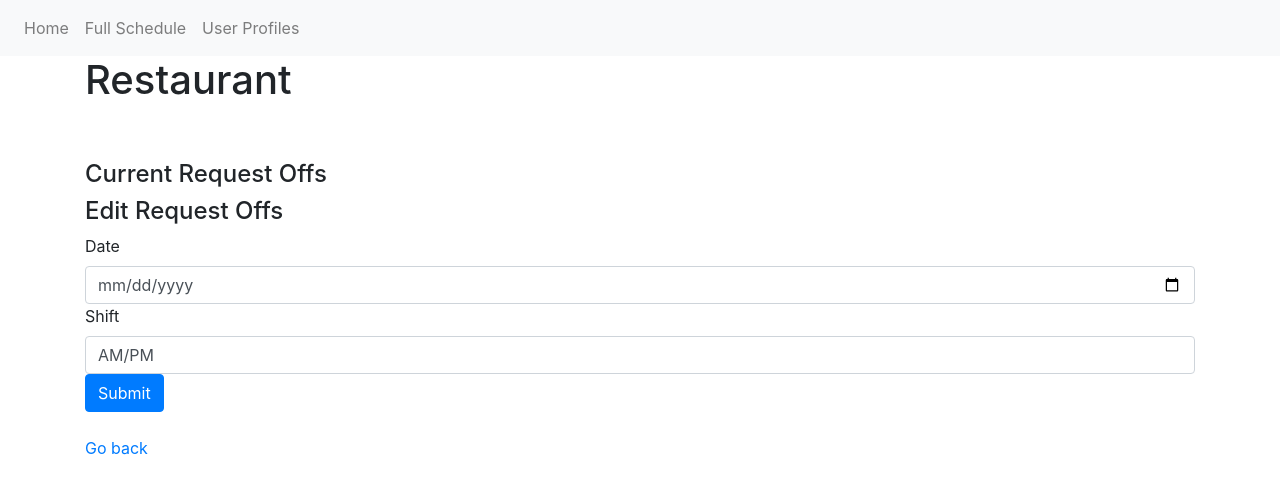
After one commit to hawkinscjh/Schedule-Hawk-01, a Flask app: template templates/edit_requestoffs_profile.html in a window 1280 px wide. The commit adds this page. Shown: the top 494 px of the page. Run offline with Flask 2, Linux system fonts and the light colour scheme; the template is opened without the code that fills it, so the values that code supplies are empty; some libraries are stand-ins or nearby versions.

Commit message:
Add ability to remove request offs

```diff
--- a/main.py
+++ b/main.py
@@ -136,7 +136,7 @@ def delete_schedule():
 			for profile in schedule['Working']:
 				profile_key = client.key("profile", profile['id'])
 				select_profile = client.get(key=profile_key)
-				select_profile['Schedule'].remove({"id": schedule.key.id, "Date": schedule["Date"], "Shift": schedule["Shift"]})
+				select_profile['schedule'].remove({"id": schedule.key.id, "Date": schedule["Date"], "Shift": schedule["Shift"]})
 				client.put(select_profile)
 		client.delete(schedule_key)
 
@@ -156,8 +156,8 @@ def add_delete_schedule_profile(sid, pid):
 		profile_key = client.key("profile", int(pid))
 		profile = client.get(key=profile_key)
 		if schedule != None and profile != None:
-			schedule['Working'].append({"id": profile.key.id, "fName": profile['fName'], "lName": profile['lName'] ,"email": profile["email"], "Schedule": profile['Schedule']})
-			profile['Schedule'].append({"id": schedule.key.id, "Date": schedule["Date"], "Shift": schedule["Shift"]})
+			schedule['Working'].append({"id": profile.key.id, "fName": profile['fName'], "lName": profile['lName'] ,"email": profile["email"], "schedule": profile['schedule']})
+			profile['schedule'].append({"id": schedule.key.id, "Date": schedule["Date"], "Shift": schedule["Shift"]})
 			client.put(schedule)
 			client.put(profile)
 
@@ -177,8 +177,8 @@ def add_delete_schedule_profile(sid, pid):
 		profile_key = client.key("profile", int(pid))
 		profile = client.get(key=profile_key)
 		if schedule != None and profile != None:
-			schedule['Working'].remove({"id": profile.key.id, "fName": profile['fName'], "lName": profile['lName'] ,"email": profile["email"],  "Schedule": profile["Schedule"]})
-			profile['Schedule'].remove({"id": schedule.key.id, "Date": schedule["Date"], "Shift": schedule["Shift"]})
+			schedule['Working'].remove({"id": profile.key.id, "fName": profile['fName'], "lName": profile['lName'] ,"email": profile["email"],  "schedule": profile["schedule"]})
+			profile['schedule'].remove({"id": schedule.key.id, "Date": schedule["Date"], "Shift": schedule["Shift"]})
 			client.put(schedule)
 			client.put(profile)
 			schedule_key = client.key("schedule", int(sid))
@@ -196,8 +196,8 @@ def add_delete_schedule_profile(sid, pid):
 		profile_key = client.key("profile", int(pid))
 		profile = client.get(key=profile_key)
 		if schedule != None and profile != None:
-			schedule['Working'].remove({"id": profile.key.id, "fName": profile['fName'], "lName": profile['lName'] ,"email": profile["email"],  "Schedule": profile["Schedule"]})
-			profile['Schedule'].remove({"id": schedule.key.id, "Date": schedule["Date"], "Shift": schedule["Shift"]})
+			schedule['Working'].remove({"id": profile.key.id, "fName": profile['fName'], "lName": profile['lName'] ,"email": profile["email"],  "schedule": profile["schedule"]})
+			profile['schedule'].remove({"id": schedule.key.id, "Date": schedule["Date"], "Shift": schedule["Shift"]})
 			client.put(schedule)
 			client.put(profile)
 
@@ -224,7 +224,7 @@ def profiles():
 		if content["fName"] != '' and content["lName"] != '' and content["email"] != '' and content["phone"] != '':
 
 			new_profile = datastore.entity.Entity(key=client.key("profile"))
-			new_profile.update({"fName": content["fName"],"lName": content["lName"], "email": content["email"], "phone": content["phone"], "Schedule": [], "Availability": [], "Request Offs": [], "Schedule Changes": []})
+			new_profile.update({"fName": content["fName"],"lName": content["lName"], "email": content["email"], "phone": content["phone"], "schedule": [], "availability": [], "requestOffs": [], "scheduleChanges": []})
 			query = client.query(kind='profile')
 			fName_lName_email_phone = [entity["fName"] + entity["lName"] + entity["email"] + entity["phone"] for entity in query.fetch()]
 			if (content["fName"] + content["lName"] + content["email"] + content["phone"]) in fName_lName_email_phone:
@@ -265,27 +265,70 @@ def get_profile_id(pid):
 	else:
 		return "Method not allowed", 405
 
-@app.route('/profiles/edit/<pid>', methods=['GET', 'POST', 'PATCH', 'PUT'])
-def edit_profile_id(pid):
+@app.route('/profiles/availability/<pid>', methods=['GET', 'POST', 'PATCH', 'PUT'])
+def edit_availability_profile_id(pid):
 	if request.method == 'GET':
 		profile_key = client.key("profile", int(pid))
 		profile = client.get(key=profile_key)
-		return render_template('edit_profile.html', data=profile)
+		return render_template('edit_availability_profile.html', data=profile)
 	if request.method == 'PATCH':
 		profile_key = client.key("profile", int(pid))
 		profile = client.get(key=profile_key)
-		return render_template('edit_profile.html', data=profile)
+		return render_template('edit_availability_profile.html', data=profile)
 	elif request.method == 'POST':
 		profile_key = client.key("profile", int(pid))
 		profile = client.get(key=profile_key)
-		profile['Availability'].clear()
+		profile['availability'].clear()
 		content = request.form
-		#profile.update({"Availability": content["Sunday"], content["Monday"], })
-		#profile.update({"Availability": "Sunday": content["Sunday"], "Monday": content["Monday"], "Tuesday": content["Tuesday"], "Wednesday": content["Wednesday"], "Thursday": content["Thursday"], "Friday": content["Friday"], "Saturday": content["Saturday"]})
-		profile['Availability'].append({"Sunday": content["Sunday"], "Monday": content["Monday"], "Tuesday": content["Tuesday"], "Wednesday": content["Wednesday"], "Thursday": content["Thursday"], "Friday": content["Friday"], "Saturday": content["Saturday"]})
+		profile['availability'].append({"Sunday": content["Sunday"], "Monday": content["Monday"], "Tuesday": content["Tuesday"], "Wednesday": content["Wednesday"], "Thursday": content["Thursday"], "Friday": content["Friday"], "Saturday": content["Saturday"]})
 		client.put(profile)
 
-		return render_template('edit_profile.html', data=profile)
+		return render_template('edit_availability_profile.html', data=profile)
+	else:
+		return "Method not allowed", 405
+
+@app.route('/profiles/requestoffs/<pid>', methods=['GET', 'POST', 'PATCH', 'PUT'])
+def edit_requestoffs_profile_id(pid):
+	if request.method == 'GET':
+		profile_key = client.key("profile", int(pid))
+		profile = client.get(key=profile_key)
+		return render_template('edit_requestoffs_profile.html', data=profile)
+	if request.method == 'PATCH':
+		profile_key = client.key("profile", int(pid))
+		profile = client.get(key=profile_key)
+		return render_template('edit_requestoffs_profile.html', data=profile)
+	elif request.method == 'POST':
+		profile_key = client.key("profile", int(pid))
+		profile = client.get(key=profile_key)
+		content = request.form
+		profile['requestOffs'].append({"Date": content["Date"], "Shift": content["Shift"]})
+		client.put(profile)
+
+		return render_template('edit_requestoffs_profile.html', data=profile)
+	else:
+		return "Method not allowed", 405
+
+@app.route('/profiles/delete-requestoff', methods=['POST'])
+def delete_requestOff():
+	if request.method == 'POST':
+		jsonData = json.loads(request.data)
+		print(jsonData)
+		profile_id = jsonData['profile_id']
+		profile_key = client.key("profile", int(profile_id))
+		request_date = jsonData['Date']
+		request_shift = jsonData['Shift']
+		profile = client.get(key=profile_key)
+		if profile == None:
+			return (jsonify({'Error': 'No profile with this profile_id exists'}), 404)
+
+		for date in profile['requestOffs']:
+			for shift in profile['requestOffs']:
+				if date == request_date and shift == request_shift:
+					profile['requestOffs'].remove(date)
+			client.put(profile)
+
+		return render_template('edit_requestoffs_profile.html', data=profile)
+
 	else:
 		return "Method not allowed", 405
 
@@ -300,11 +343,11 @@ def delete_profile():
 		if profile == None:
 			return (jsonify({'Error': 'No profile with this profile_id exists'}), 404)
 
-		if profile['Schedule'] != []:
-			for schedule in profile['Schedule']:
+		if profile['schedule'] != []:
+			for schedule in profile['schedule']:
 				schedule_key = client.key("schedule", schedule['id'])
 				select_schedule = client.get(key=schedule_key)
-				select_schedule['Working'].remove({"id": profile.key.id, "fName": profile['fName'], "lName": profile['lName'] ,"email": profile["email"],  "Schedule": profile["Schedule"]})
+				select_schedule['Working'].remove({"id": profile.key.id, "fName": profile['fName'], "lName": profile['lName'] ,"email": profile["email"],  "schedule": profile["schedule"]})
 				client.put(select_schedule)
 
 		client.delete(profile_key)
--- a/static/script.js
+++ b/static/script.js
@@ -45,3 +45,16 @@ function deleteScheduleProfile(schedule_id, profile_id) {
   window.location.href = "/schedules/"+schedule_id;
 }
 };
+
+function deleteRequestOff(profile_id, date, shift) {
+  if (confirm("Remove request off from profile?") == true) {
+  fetch("/profiles/delete-requestoff/"+profile_id, {
+    method: "POST",
+    body: JSON.stringify({ profile_id: profile_id, date: date, shift: shift }),
+  }).then((_res) => {
+    window.location.href = "/profiles/requestoffs/"+profile_id;
+  });
+ } else {
+  window.location.href = "/profiles/requestoffs/"+profile_id;
+}
+};
--- /dev/null
+++ b/templates/edit_requestoffs_profile.html
@@ -0,0 +1,35 @@
+{% extends "base.html" %} {% block title %}Home{% endblock %} {% block content %}
+  <body>
+    <h1>Restaurant</h1>
+    <h3 align="center">{{ data['fName'] }} {{ data['lName'] }}</h3>
+    <br />
+    <br />
+    <h4>Current Request Offs</h4>
+    {% for x in data['requestOffs'] %}
+      <tr>{{ x['Date'] }}</tr>
+      <tr>{{ x['Shift'] }}</tr>
+      <button type="button" class="close" onClick="deleteRequestOff({{ data['id'] }}, {{ x['Date'] }}, {{ x['Shift'] }})">
+        <span aria-hidden="true">&times;</span>
+      </button>
+      <br />
+    {% endfor %}
+    <h4>Edit Request Offs</h4>
+    <form action = "http://127.0.0.1:8080/profiles/requestoffs/{{ data['id'] }}" method = "post">
+      <div class="form group">
+        <label for="Date">Date</label>
+        <input type="date" class="form-control" id="Date" name="Date" placeholder="Enter Date">
+      </div>
+      <div class="form group">
+        <label for="Shift">Shift</label>
+        <select class="form-control" name="Shift" id="Shift">
+          <option value="AM/PM">AM/PM</option>
+          <option value="AM">AM</option>
+          <option value="PM">PM</option>
+        </select>
+      </div>
+      <button type="submit" class="btn btn-primary">Submit</button>
+    </form>
+    <br />
+    <a href="http://127.0.0.1:8080/profiles/{{ data['id'] }}">Go back</a>
+
+{% endblock %}
--- a/templates/full_schedule.html
+++ b/templates/full_schedule.html
@@ -17,10 +17,7 @@
           <tr>{{ profile['fName'] }}</tr>
           <tr>{{ profile['lName'] }}</tr>
           <tr>{{ profile['id'] }}</tr>
-
         {% endfor %}
-
-
         <br />
       </ul>
       {% endfor %}
```
Also changed, not shown: templates/edit_availability_profile.html (renamed from templates/edit_profile.html, +19 -8 lines), templates/user_profile.html (+10 -3 lines).
